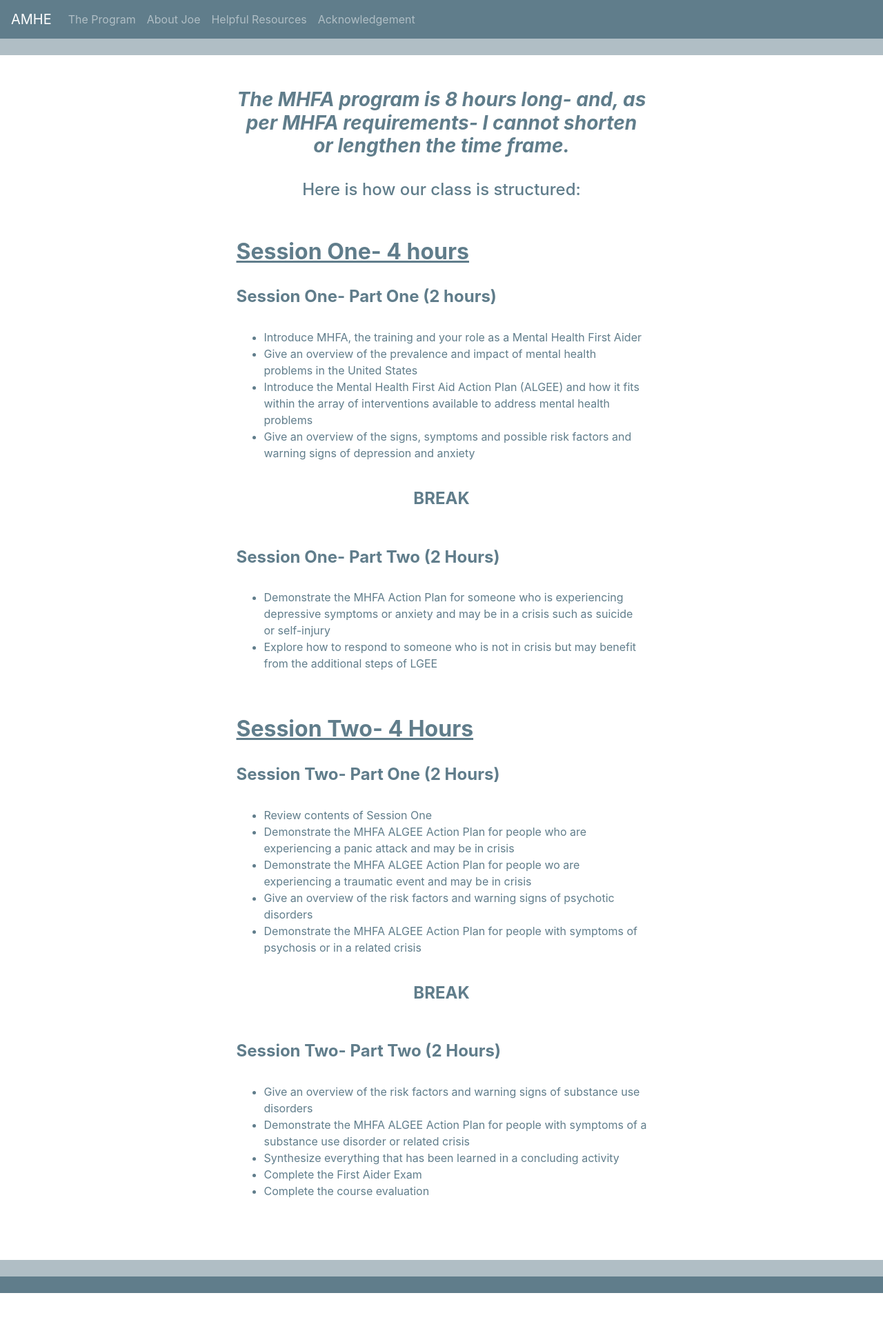
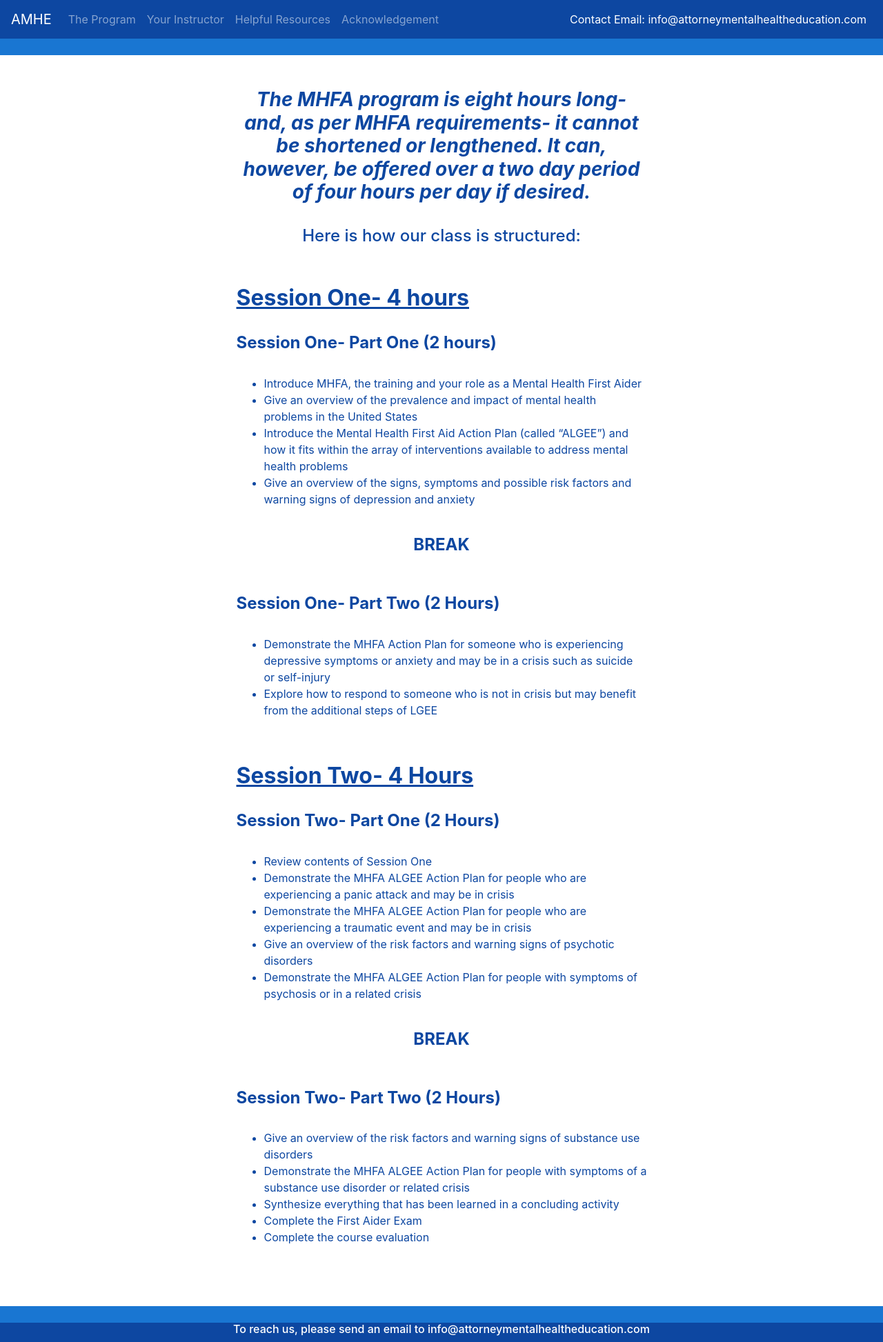
Before and after one commit to elbanko/amhe, a Django app: page /program/ in a window 1280 px wide. Shown: the whole page at 69% size. Before the commit the page ends 1875 px from the top, so only its background shows below. Run offline with Django 3.2, Linux system fonts and the light colour scheme; some libraries are stand-ins or nearby versions.

Commit message:
Final Update

```diff
--- a/content/templates/base.html
+++ b/content/templates/base.html
@@ -6,29 +6,30 @@
       <link rel="stylesheet" href="https://maxcdn.bootstrapcdn.com/bootstrap/4.0.0/css/bootstrap.min.css" integrity="sha384-Gn5384xqQ1aoWXA+058RXPxPg6fy4IWvTNh0E263XmFcJlSAwiGgFAW/dAiS6JXm" crossorigin="anonymous">
       <title>AMHE</title>
   </head>
-  <body style="background-color:#607d8b;">
-      <nav class="navbar navbar-expand-md navbar-dark">
-          <a class="navbar-brand" href="/">AMHE</a>
+  <body style="background-color:#0d47a1;">
+      <nav class="navbar navbar-expand-md navbar-dark" style="background-color:#0d47a1">
+          <a class="navbar-brand" href="http://www.attorneymentalhealtheducation.com/">AMHE</a>
           <button class="navbar-toggler" type="button" data-toggle="collapse" data-target="#navbarToggler" aria-controls="navbarToggler" aria-expanded="false" aria-label="Toggle navigation">
             <span class="navbar-toggler-icon"></span>
           </button>
           <div class="collapse navbar-collapse" id="navbarToggler">
                <ul class="navbar-nav mr-auto mt-2 mt-lg-0">
                    <li class="nav-item">
-                       <a class="nav-link" href="https://glacial-temple-55661.herokuapp
-.com/program/">The Program</a>
+                       <a class="nav-link" href="http://www.attorneymentalhealtheducation.com/program/">The Program</a>
                    </li>
                    <li class="nav-item">
-                       <a class="nav-link" href="https://glacial-temple-55661.herokuapp
-.com/about/">About Joe</a>
+                       <a class="nav-link" href="http://www.attorneymentalhealtheducation.com/about/">Your Instructor</a>
                    </li>
                    <li class="nav-item">
-                       <a class="nav-link" href="https://glacial-temple-55661.herokuapp
-.com/resources/">Helpful Resources</a>
+                       <a class="nav-link" href="http://www.attorneymentalhealtheducation.com/resources/">Helpful Resources</a>
                    </li>
                    <li class="nav-item">
-                       <a class="nav-link" href="https://glacial-temple-55661.herokuapp
-.com/acknowledgement/">Acknowledgement</a>
+                       <a class="nav-link" href="http://www.attorneymentalhealtheducation.com/acknowledgement/">Acknowledgement</a>
+                   </li>
+               </ul>
+              <ul class="navbar-nav ml-auto mt-2 mt-lg-0">
+                   <li class="nav-item">
+                       <a class="nav-link disabled" style="color:white;">Contact Email: info@attorneymentalhealtheducation.com</a>
                    </li>
                </ul>
             </div>
@@ -38,12 +39,12 @@
       <script src="https://cdnjs.cloudflare.com/ajax/libs/popper.js/1.12.9/umd/popper.min.js" integrity="sha384-ApNbgh9B+Y1QKtv3Rn7W3mgPxhU9K/ScQsAP7hUibX39j7fakFPskvXusvfa0b4Q" crossorigin="anonymous"></script>
       <script src="https://maxcdn.bootstrapcdn.com/bootstrap/4.0.0/js/bootstrap.min.js" integrity="sha384-JZR6Spejh4U02d8jOt6vLEHfe/JQGiRRSQQxSfFWpi1MquVdAyjUar5+76PVCmYl" crossorigin="anonymous"></script>
   </body>
-  <div class="container-fluid" style="background-color:#b0bec5;color:white;">
+  <div class="container-fluid" style="background-color:#1976d2;">
     <br>
-  </div>
+</div>
 {% block body %}
 {% endblock %}
 <footer>
-    <br>
+    <h6 style="color:white;" align="center">To reach us, please send an email to info@attorneymentalhealtheducation.com</h6>
 </footer>
 </html>
--- a/content/templates/program.html
+++ b/content/templates/program.html
@@ -6,11 +6,12 @@
             <br>
         </div>
     </div>
-    <div class="col-sm-6" style="color:#607d8b;background-color:white;" align="left">
+    <div class="col-sm-6" style="color:#0d47a1;background-color:white;" align="left">
         <div class="footer-widget">
             <div class="container">
             <br><br>
-                <h3 align="center"><b><i>The MHFA program is 8 hours long- and, as per MHFA requirements- I cannot shorten or lengthen the time frame.</i></b></h3>
+                <h3 align="center"><b><i>The MHFA program is eight hours long- and, as per MHFA requirements- it cannot be shortened or lengthened. It can, however, be offered over a two day period of four hours per day if desired.
+                </i></b></h3>
             <br>
             <h4 align="center">Here is how our class is structured:</h4>
             <br><br>
@@ -19,18 +20,30 @@
             <h4><b>Session One- Part One (2 hours)</b></h4>
             <br>
             <ul>
-            <li>Introduce MHFA, the training and your role as a Mental Health First Aider</li>
-            <li>Give an overview of the prevalence and impact of mental health problems in the United States</li>
-            <li>Introduce the Mental Health First Aid Action Plan (ALGEE) and how it fits within the array of interventions available to address mental health problems</li>
-            <li>Give an overview of the signs, symptoms and possible risk factors and warning signs of depression and anxiety</li>
+            <li>
+                Introduce MHFA, the training and your role as a Mental Health First Aider
+            </li>
+            <li>
+                Give an overview of the prevalence and impact of mental health problems in the United States
+            </li>
+            <li>
+                Introduce the Mental Health First Aid Action Plan (called “ALGEE”) and how it fits within the array of interventions available to address mental health problems
+            </li>
+            <li>
+                Give an overview of the signs, symptoms and possible risk factors and warning signs of depression and anxiety
+            </li>
             </ul><br>
             <h4 align="center"><b>BREAK</b></h4>
             <br><br>
             <h4><b>Session One- Part Two (2 Hours)</b></h4>
             <br>
             <ul>
-            <li>Demonstrate the MHFA Action Plan for someone who is experiencing depressive symptoms or anxiety and may be in a crisis such as suicide or self-injury</li>
-            <li>Explore how to respond to someone who is not in crisis but may benefit from the additional steps of LGEE</>
+            <li>
+                Demonstrate the MHFA Action Plan for someone who is experiencing depressive symptoms or anxiety and may be in a crisis such as suicide or self-injury
+            </li>
+            <li>
+                Explore how to respond to someone who is not in crisis but may benefit from the additional steps of LGEE
+            </li>
             </ul><br><br>
             <h2><b><u>Session Two- 4 Hours</u></b></h2>
             <br>
@@ -38,10 +51,18 @@
             <br>
             <ul>
             <li>Review contents of Session One</li>
-            <li>Demonstrate the MHFA ALGEE Action Plan for people who are experiencing a panic attack and may be in crisis</li>
-            <li>Demonstrate the MHFA ALGEE Action Plan for people wo are experiencing a traumatic event and may be in crisis</li>
-            <li>Give an overview of the risk factors and warning signs of psychotic disorders</li>
-            <li>Demonstrate the MHFA ALGEE Action Plan for people with symptoms of psychosis or in a related crisis</li>
+            <li>
+                Demonstrate the MHFA ALGEE Action Plan for people who are experiencing a panic attack and may be in crisis
+            </li>
+            <li>
+                Demonstrate the MHFA ALGEE Action Plan for people who are experiencing a traumatic event and may be in crisis
+            </li>
+            <li>
+                Give an overview of the risk factors and warning signs of psychotic disorders
+            </li>
+            <li>
+                Demonstrate the MHFA ALGEE Action Plan for people with symptoms of psychosis or in a related crisis
+            </li>
             </ul><br>
             <h4 align="center"><b>BREAK</b></h4>
             <br><br>
@@ -63,7 +84,7 @@
         </div>
     </div>
 </div>
-<div class="container-fluid" style="background-color:#b0bec5;">
+<div class="container-fluid" style="background-color:#1976d2;">
     <br>
 </div>
 {% endblock %}
--- a/content/templates/resources.html
+++ b/content/templates/resources.html
@@ -6,7 +6,7 @@
             <br>
         </div>
     </div>
-    <div class="col-sm-6" style="color:#607d8b;background-color:white;" align="center">
+    <div class="col-sm-6" style="color:#0d47a1;background-color:white;" align="center">
         <div class="footer-widget">
             <div class="container">
             <br><br>
@@ -49,7 +49,7 @@
         </div>
     </div>
 </div>
-<div class="container-fluid" style="background-color:#b0bec5;">
+<div class="container-fluid" style="background-color:#1976d2;">
     <br>
 </div>
 {% endblock %}
--- a/mental_health/oldsettings.py
+++ b/mental_health/oldsettings.py
@@ -23,9 +23,9 @@ BASE_DIR = os.path.dirname(os.path.dirname(os.path.dirname(os.path.abspath(__fil
 SECRET_KEY = os.environ.get('SECRET_KEY')
 
 # SECURITY WARNING: don't run with debug turned on in production!
-DEBUG = True
+DEBUG = False
 
-ALLOWED_HOSTS = ['herokuapp.com', 'glacial-temple-55661.herokuapp.com', 'attorneymentalhealtheducation.com', 'www.attorneymentalhealtheducation.com']
+ALLOWED_HOSTS = ['herokuapp.com', 'glacial-temple-55661.herokuapp.com', 'attorneymentalhealtheducation.com', 'www.attorneymentalhealtheducation.com', '127.0.0.1']
 
 
 # Application definition
--- a/mental_health/settings/local.py
+++ b/mental_health/settings/local.py
@@ -11,9 +11,9 @@ BASE_DIR = os.path.dirname(os.path.dirname(os.path.dirname(os.path.abspath(__fil
 SECRET_KEY = '=s395@-^t)yv4inn=d7ule+#a$ekq^l+8$oo@#e#e*g_k=(h(g'
 
 # SECURITY WARNING: don't run with debug turned on in production!
-DEBUG = True
+DEBUG = False
 
-ALLOWED_HOSTS = ['herokuapp.com', 'glacial-temple-55661.herokuapp.com', 'attorneymentalhealtheducation.com', 'www.attorneymentalhealtheducation.com']
+ALLOWED_HOSTS = ['herokuapp.com', 'glacial-temple-55661.herokuapp.com', 'attorneymentalhealtheducation.com', 'www.attorneymentalhealtheducation.com', '127.0.0.1']
 
 
 # Application definition
--- a/mental_health/settings/production.py
+++ b/mental_health/settings/production.py
@@ -11,9 +11,9 @@ BASE_DIR = os.path.dirname(os.path.dirname(os.path.dirname(os.path.abspath(__fil
 SECRET_KEY = os.environ.get('SECRET_KEY')
 
 # SECURITY WARNING: don't run with debug turned on in production!
-DEBUG = True
+DEBUG = False
 
-ALLOWED_HOSTS = ['herokuapp.com', 'glacial-temple-55661.herokuapp.com', 'attorneymentalhealtheducation.com', 'www.attorneymentalhealtheducation.com']
+ALLOWED_HOSTS = ['herokuapp.com', 'glacial-temple-55661.herokuapp.com', 'attorneymentalhealtheducation.com', 'www.attorneymentalhealtheducation.com', '127.0.0.1']
 
 
 # Application definition
```
Also changed, not shown: content/templates/about.html (+16 -7 lines), content/templates/acknowledgement.html (+7 -7 lines), content/templates/homepage.html (+4 -4 lines).
